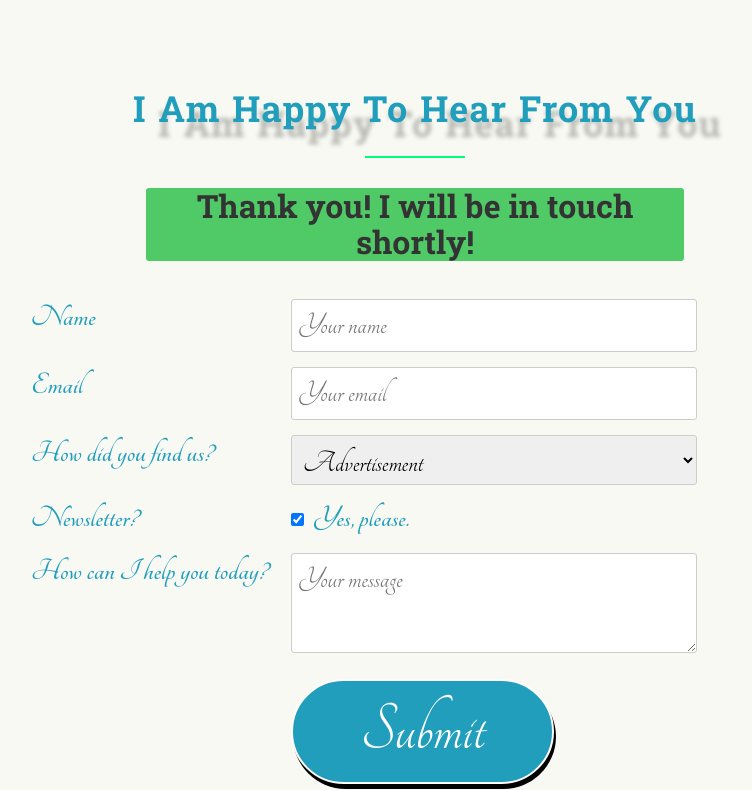
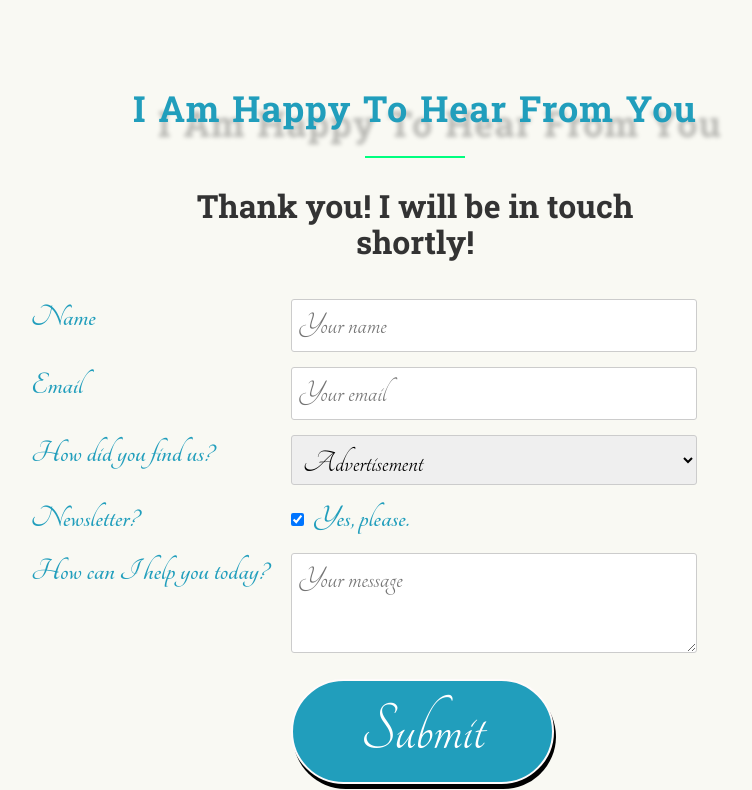
Before and after one commit to MarkCrocker/MyPortfolioSite, a PHP site: page /?success=1 in a window 1280 px wide. Shown: the part 3239-4029 px from the top of the page, without its empty margins (225-977 px from the left). Run offline with PHP 8.4, Linux system fonts and the light colour scheme; some libraries are stand-ins or nearby versions; some web fonts are replaced.

Commit message:
Update style.css

```diff
--- a/resources/css/style.css
+++ b/resources/css/style.css
@@ -688,13 +688,6 @@ input[type=checkbox] {
     font-family: 'Roboto Slab', serif;
 }
 
-.success {
-    background-color: rgba(38, 191, 68, 0.8);
-}
-
-.error {
-    background-color: rgba(209, 46, 46, 0.8);
-}
 
 /*-----------------------------------------*/
 /* FOOTER */
```
